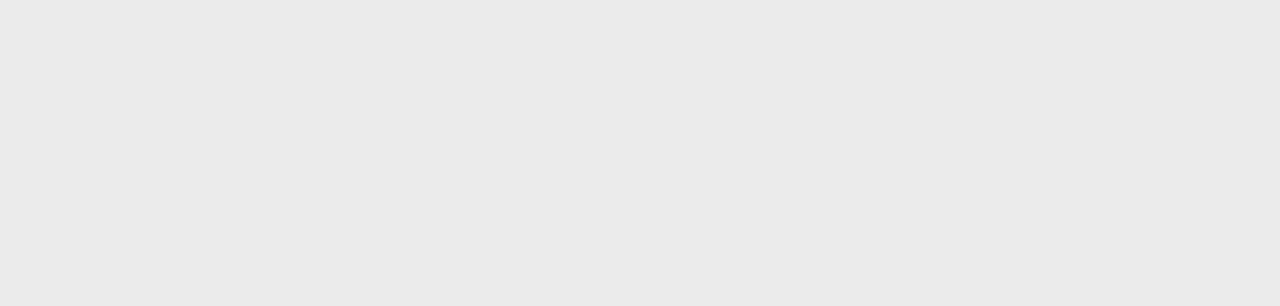
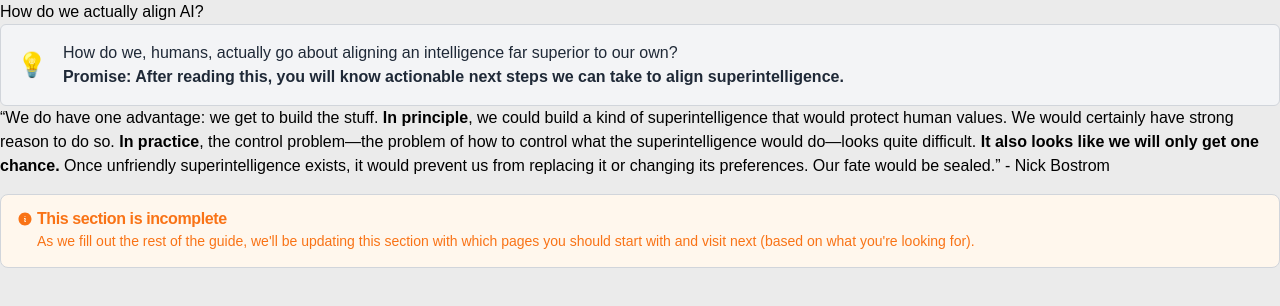
Before and after one commit to masonwang025/alignment-guide, a Next.js app: page /why-alignment/our-opportunity in a window 1280 px wide. Shown: the top 306 px of the page. Built offline with nearby package versions, Linux system fonts and the light colour scheme.

Commit message:
done with last page v0

```diff
--- a/src/pages/why-alignment/our-opportunity.mdx
+++ b/src/pages/why-alignment/our-opportunity.mdx
@@ -0,0 +1,15 @@
+import Promise from "@/components/elements/Promise";
+import CustomAlert from "@/components/elements/CustomAlert";
+
+# How do we actually align AI?
+
+<Promise>
+How do we, humans, actually go about aligning an intelligence far superior to our own?
+
+**Promise: After reading this, you will know actionable next steps we can take to align superintelligence.**
+
+</Promise>
+
+>“We do have one advantage: we get to build the stuff. **In principle**, we could build a kind of superintelligence that would protect human values. We would certainly have strong reason to do so. **In practice**, the control problem—the problem of how to control what the superintelligence would do—looks quite difficult. **It also looks like we will only get one chance.** Once unfriendly superintelligence exists, it would prevent us from replacing it or changing its preferences. Our fate would be sealed.” - Nick Bostrom
+
+<CustomAlert className="mb-0 mt-4" variant="warning" title="This section is incomplete" variant="warning" description="As we fill out the rest of the guide, we'll be updating this section with which pages you should start with and visit next (based on what you're looking for)." />
```
